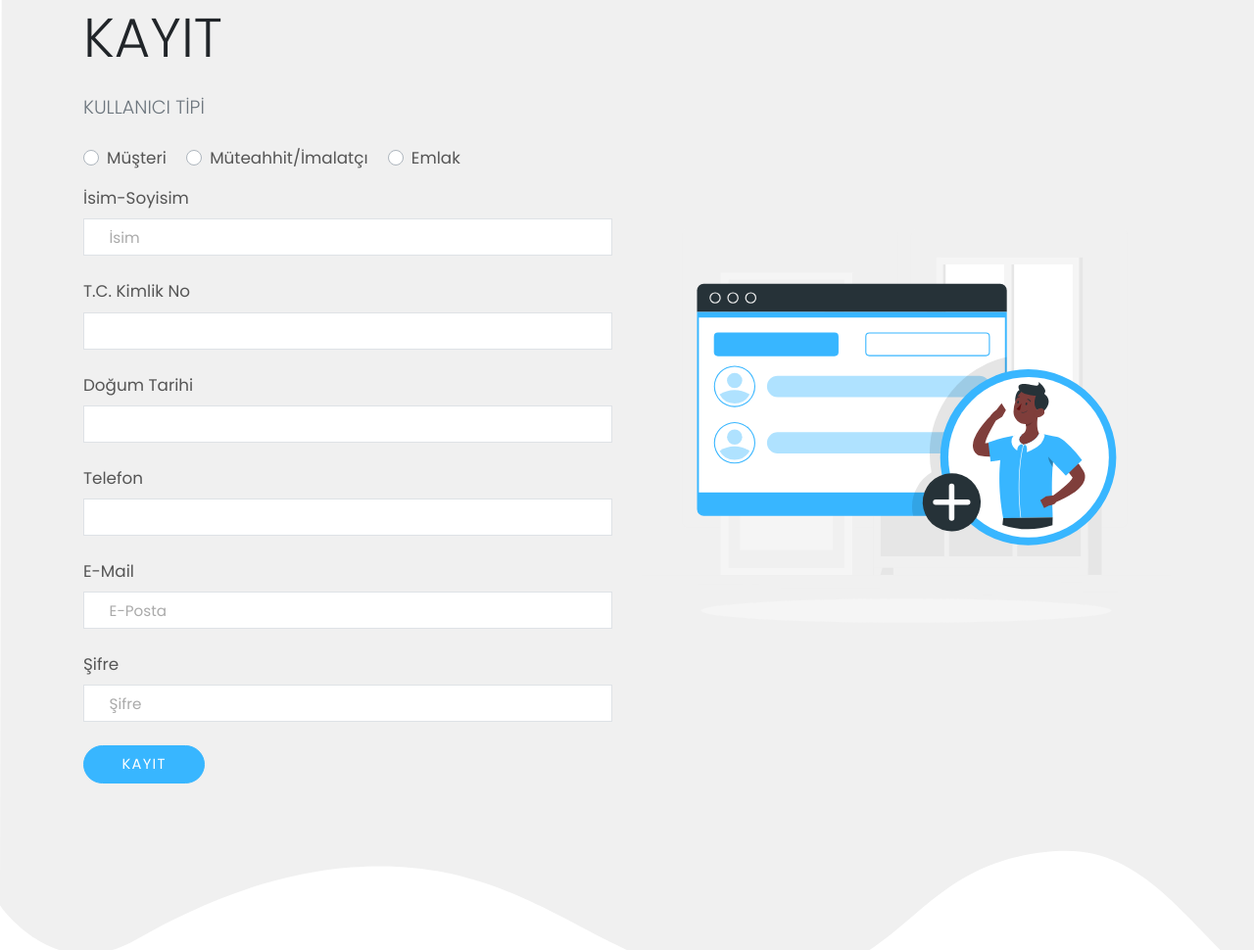
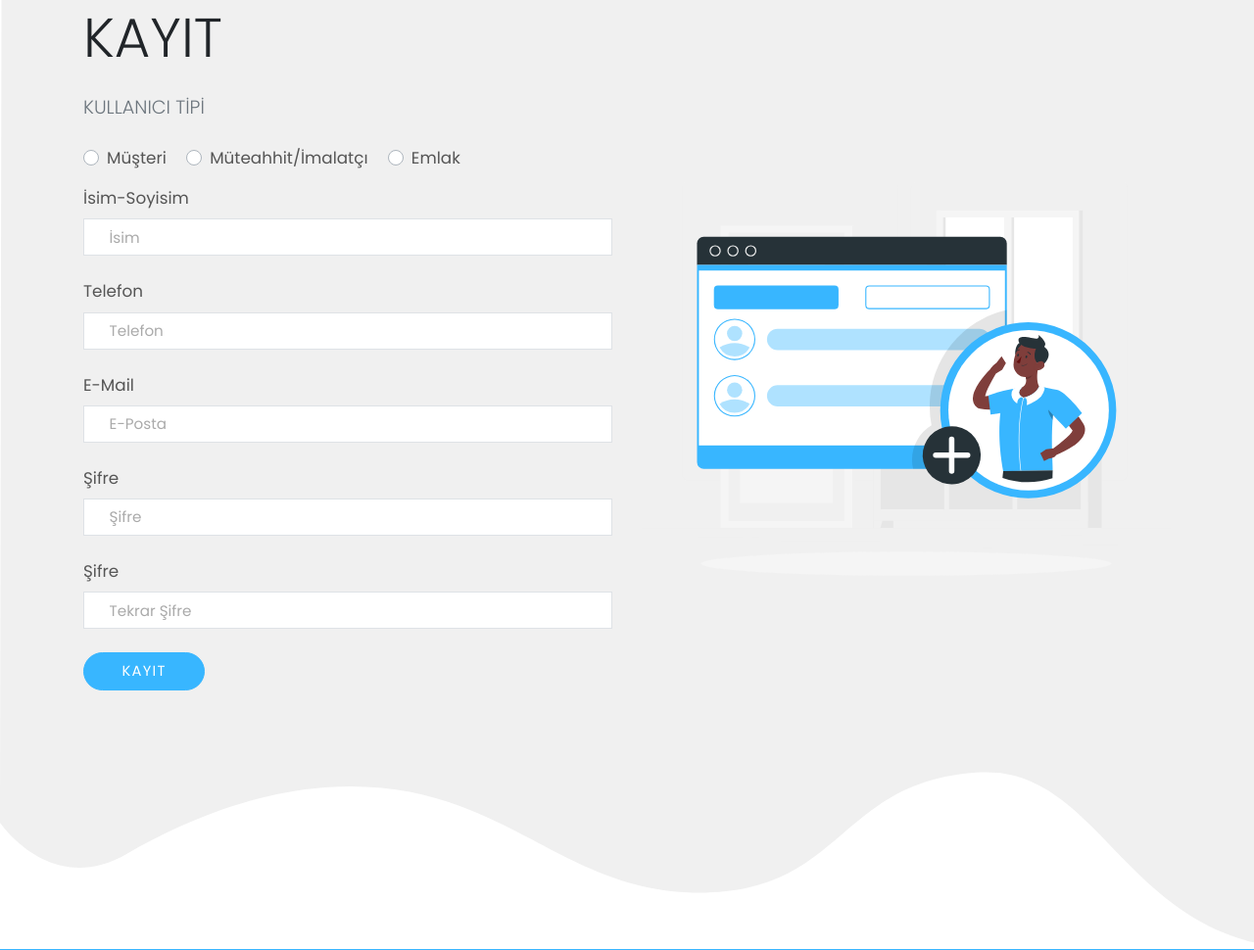
Before and after one commit to YusufKARA61/Python-Donusum, a Flask app: page /register in a window 1280 px wide. Shown: the part 195-1165 px from the top of the page at 98% size. Run offline with Flask 3, Linux system fonts and the light colour scheme; some libraries are stand-ins or nearby versions.

Commit message:
1206Ev
Mail Akticasyon Altyapısı Hazırlandı Login Register düzenlendi

```diff
--- a/app.py
+++ b/app.py
@@ -13,6 +13,15 @@ app.config['MYSQL_USER'] = "root"
 app.config['MYSQL_PASSWORD'] = ""
 app.config['MYSQL_DB'] = "phyevv"
 app.config['MYSQL_CURSORCLASS'] = "DictCursor"
+
+#app.config['MAIL_SERVER'] = 'smtp.gmail.com'
+#app.config['MAIL_PORT'] = 465
+#app.config['MAIL_USERNAME'] = 'your-email@gmail.com'
+#app.config['MAIL_PASSWORD'] = 'your-password'
+#app.config['MAIL_USE_TLS'] = False
+#app.config['MAIL_USE_SSL'] = True
+
+#mail = Mail(app)
 
 # Resimlerin kaydedileceği klasör
 UPLOAD_FOLDER = 'static/admin/img'
@@ -361,11 +370,10 @@ def profil():
 
 
 
-# Mysql Kullanıcı Ekleme
 @app.route('/register', methods=["GET", "POST"])
 def register():
     if request.method == 'GET':
-        return render_template("frontend/register.html" , ayar=ayarlar)
+        return render_template("frontend/register.html", ayar=ayarlar)
     else:
         reg_email = request.form.get('reg_email')
 
@@ -382,21 +390,55 @@ def register():
 
         reg_type = request.form.get('reg_type')
         reg_name = request.form.get('reg_name')
-        reg_tc = request.form.get('reg_tc')
         reg_tel = request.form.get('reg_tel')
-        reg_dogum = request.form.get('reg_dogum')
         reg_pass1 = request.form.get('reg_pass1')
+        reg_pass2 = request.form.get('reg_pass2')
+        activation_code = request.form.get('activation_code')
+
+        if reg_pass1 != reg_pass2:
+            flash('Girilen şifreler uyuşmuyor.')
+            return redirect(url_for('register'))
+
         user_pass = bcrypt.generate_password_hash(reg_pass1).decode('utf-8')
 
         cursor = mysql.connection.cursor()
-        query = "INSERT INTO tbl_user (user_type,  user_name, user_tc, user_tel, user_dogum, user_email, user_pass) VALUES (%s, %s, %s, %s, %s, %s, %s)"
-        cursor.execute(query, (reg_type, reg_name, reg_tc, reg_tel, reg_dogum, reg_email, user_pass))
+        query = "INSERT INTO tbl_user (user_type, user_name, user_tel, user_email, user_pass, is_active) VALUES (%s, %s, %s, %s, %s, %s)"
+        #activation_code = generate_activation_code()  # Benzersiz bir aktivasyon kodu oluşturun
+        cursor.execute(query, (reg_type, reg_name, reg_tel, reg_email, user_pass, activation_code))
         mysql.connection.commit()
+        user_id = cursor.lastrowid  # Yeni kullanıcının ID'sini alın
         cursor.close()
 
         session['reg_name'] = reg_name
+        session['user_id'] = user_id
+        session['user_type'] = reg_type  # Oturum bilgilerini doğrudan atayın
 
-        return render_template("frontend/main.html", ayar=ayarlar)
+        # E-posta gönderme işlemi
+       # activation_link = url_for('activate_account', activation_code=activation_code, _external=True)
+       # msg = Message("Hesap Aktivasyonu", sender="your-email@gmail.com", recipients=[reg_email])
+       # msg.body = "Hesabınızı etkinleştirmek için aşağıdaki bağlantıya tıklayın: {activation_link}".format(activation_link=activation_link)
+       # mail.send(msg)
+
+        return redirect(url_for('main'))
+
+#@app.route('/activate/<activation_code>')
+#def activate_account(activation_code):
+    #cursor = mysql.connection.cursor()
+    #query = "SELECT * FROM tbl_user WHERE activation_code = %s"
+    #cursor.execute(query, (activation_code,))
+    #user = cursor.fetchone()
+#
+    #if user:
+        # Kullanıcının hesabını etkinleştirin
+       # query = "UPDATE tbl_user SET is_active = 1 WHERE activation_code = %s"
+       # cursor.execute(query, (activation_code,))
+        #mysql.connection.commit()
+        #flash('Hesabınız başarıyla etkinleştirildi. Giriş yapabilirsiniz.')
+   # else:
+       # flash('Geçersiz aktivasyon kodu.')
+
+    #cursor.close()
+   # return redirect(url_for('login'))
 
 # Mysql Kullanıcı Giriş
 @app.route('/login', methods=["GET", "POST"])
@@ -411,20 +453,27 @@ def login():
         user = cursor.fetchone()
         cursor.close()
 
-        if user and bcrypt.check_password_hash(user['user_pass'], reg_pass1):
-            session['reg_name'] = user['user_name']
-            session['user_id'] = user['user_id']
-            session['user_type'] = user['user_type']
+        if user:
+            if user['is_active'] == 0:
+                flash('Hesabınız henüz etkinleştirilmemiş.')
+                return redirect(url_for('login'))
 
-            if user['admin'] == 1:
-                return redirect(url_for('admin'))
-            else:
-                return render_template("frontend/main.html", ayar=ayarlar)
-        else:
-            return "Hatalı giriş bilgileri"
+            if bcrypt.check_password_hash(user['user_pass'], reg_pass1):
+                session['reg_name'] = user['user_name']
+                session['user_id'] = user['user_id']
+                session['user_type'] = user['user_type']
+
+                if user['admin'] == 1:
+                    return redirect(url_for('admin'))
+                else:
+                    return render_template("frontend/main.html", ayar=ayarlar)
+
+        flash('Hatalı giriş bilgileri')
+        return redirect(url_for('login'))
 
     else:
         return render_template("frontend/login.html", ayar=ayarlar)
+
 
 
 # Mysql Adres Ekleme
--- a/templates/frontend/register.html
+++ b/templates/frontend/register.html
@@ -51,16 +51,8 @@
               <input class="form-control" type="text" placeholder="İsim" name="reg_name" value="" required="required" />
             </div>
             <div class="form-group mb-4 mobcenter">
-              <label>T.C. Kimlik No</label>
-              <input class="form-control" type="number" placeholder="" name="reg_tc" value="" required="required" />
-            </div>
-            <div class="form-group mb-4 mobcenter">
-              <label>Doğum Tarihi</label>
-              <input class="form-control" type="number" placeholder="" name="reg_dogum" value="" required="required" />
-            </div>
-            <div class="form-group mb-4 mobcenter">
               <label>Telefon</label>
-              <input class="form-control" type="number" placeholder="" name="reg_tel" value="" required="required" />
+              <input class="form-control" type="number" placeholder="Telefon" name="reg_tel" value="" required="required" />
             </div>
             <div class="form-group mb-4 mobcenter">
               <label>E-Mail</label>
@@ -69,6 +61,13 @@
             <div class="form-group mb-4 mobcenter">
               <label>Şifre</label>
               <input class="form-control" type="password" placeholder="Şifre" name="reg_pass1" required="required" />
+            </div>
+            <div class="form-group mb-4 mobcenter">
+              <label>Şifre</label>
+              <input class="form-control" type="password" placeholder="Tekrar Şifre" name="reg_pass2" required="required" />
+            </div>
+            <div class="form-group mb-4 mobcenter">
+              <input class="form-control" type="hidden" name="activation_code" value="1"/>
             </div>
 
 
```
Also changed, not shown: templates/frontend/login.html (+11 -0 lines).
